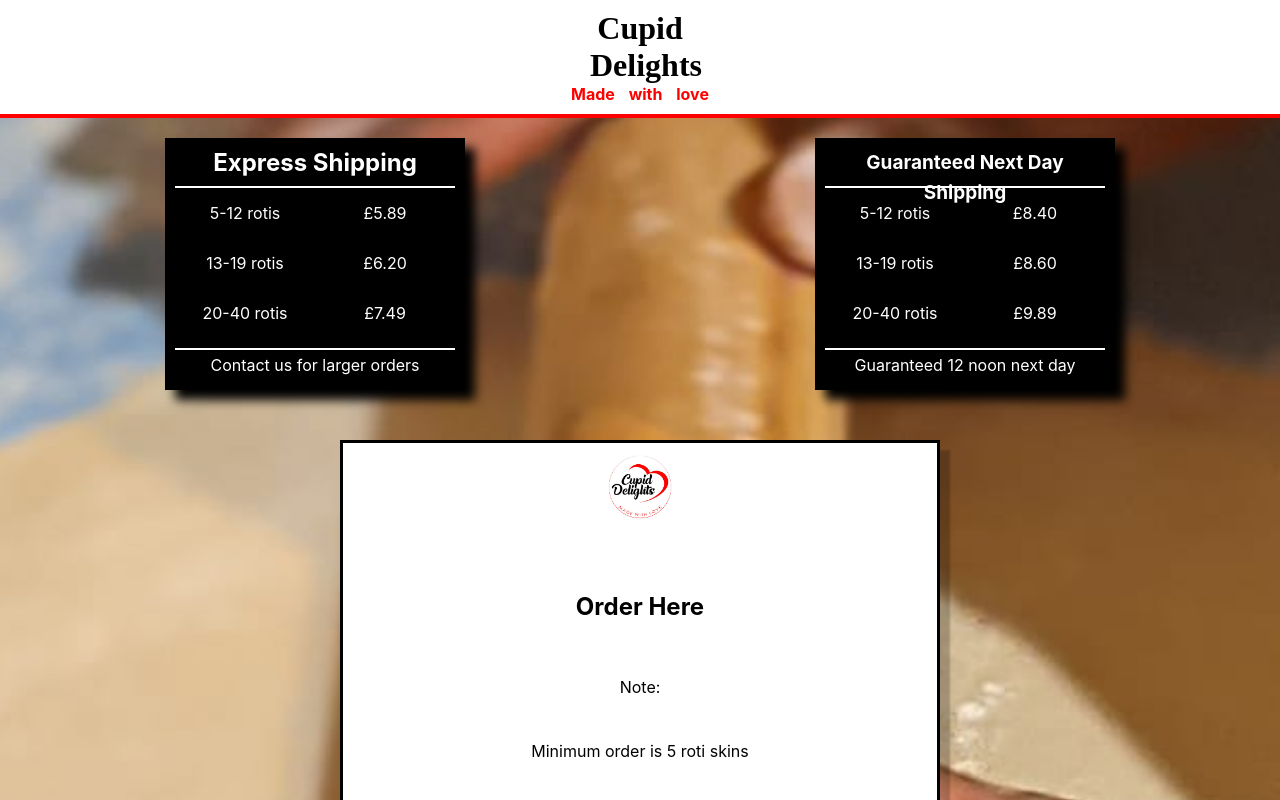
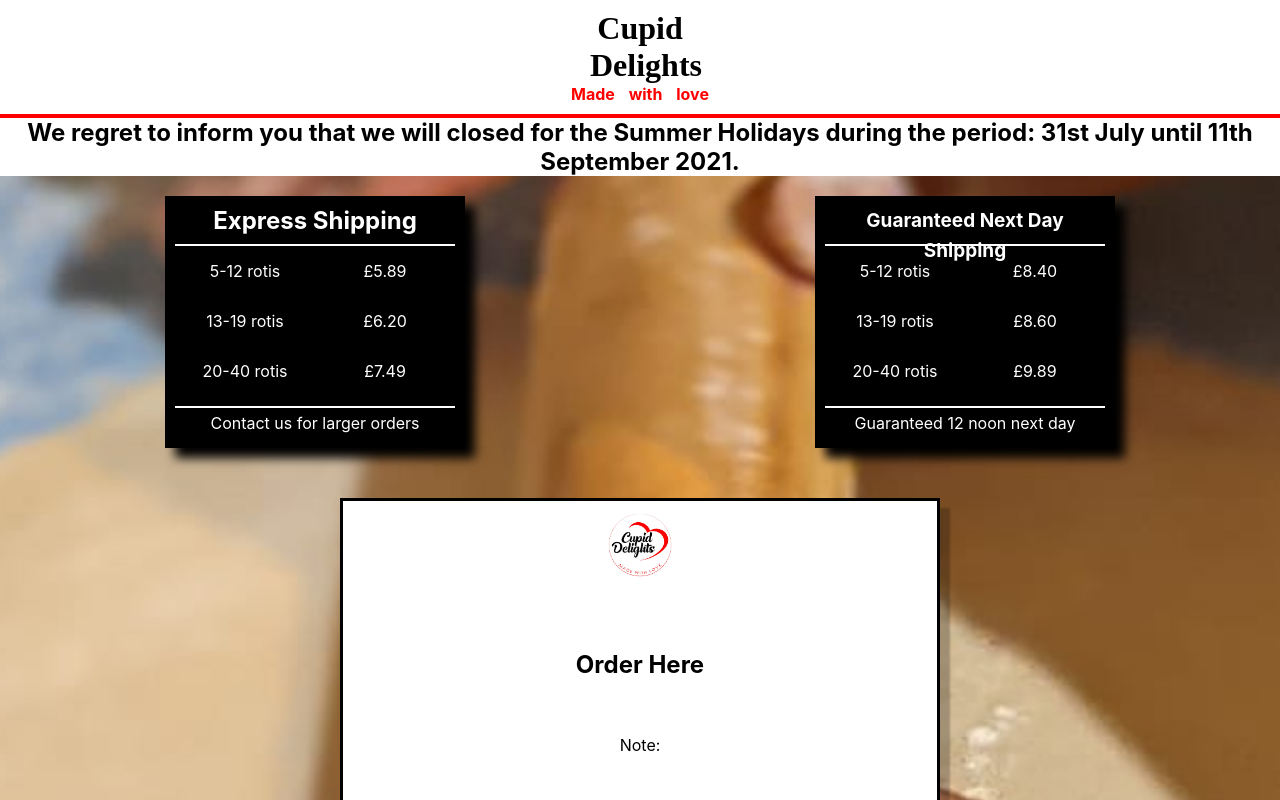
Before and after one commit to sammateo/cupid-delights, a Next.js app: page / in a window 1280 px wide. Shown: the top 800 px of the page. Built offline with nearby package versions, Linux system fonts and the light colour scheme.

Commit message:
Revert "Banner removal"
This reverts commit 8b6f090106ad6d0462cac324e5073e88db4ab070.

```diff
--- a/pages/index.js
+++ b/pages/index.js
@@ -118,9 +118,9 @@
 				<h4>Made with love</h4>
 			</div>
 
-			{/* <div className={styles.banner}>
+			<div className={styles.banner}>
 					<h2>We regret to inform you that we will closed for the Summer Holidays during the period: 31st July until 11th September 2021.</h2>
-			</div> */}
+			</div>
 			<ShippingInfo></ShippingInfo>
 			<Content
 				checkout={checkout}
--- a/styles/Home.module.css
+++ b/styles/Home.module.css
@@ -36,7 +36,6 @@
 .banner {
 	width: 100%;
 	margin-left: auto;
-	padding: 10px;
 	margin-right: auto;
 	background-color: white;
 	text-align: center;
```
